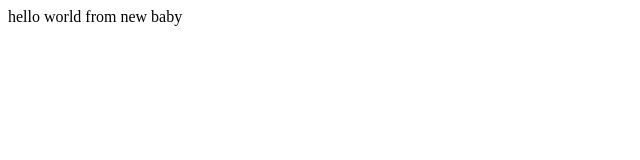
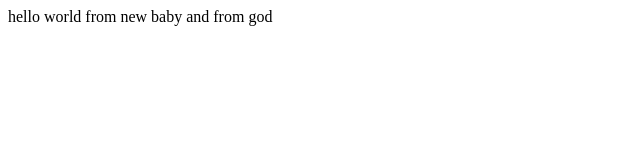
Before and after one commit to umangsahu/tesrt, a plain HTML site: page index.html in a window 1280 px wide. Shown: the whole page, without its empty margins (0-640 px from the left). Drawn offline with Linux system fonts and the light colour scheme.

Commit message:
new from god

```diff
--- a/index.html
+++ b/index.html
@@ -7,5 +7,6 @@
 </head>
 <body>
     hello world from new baby
+    and from god
 </body>
 </html>
```
